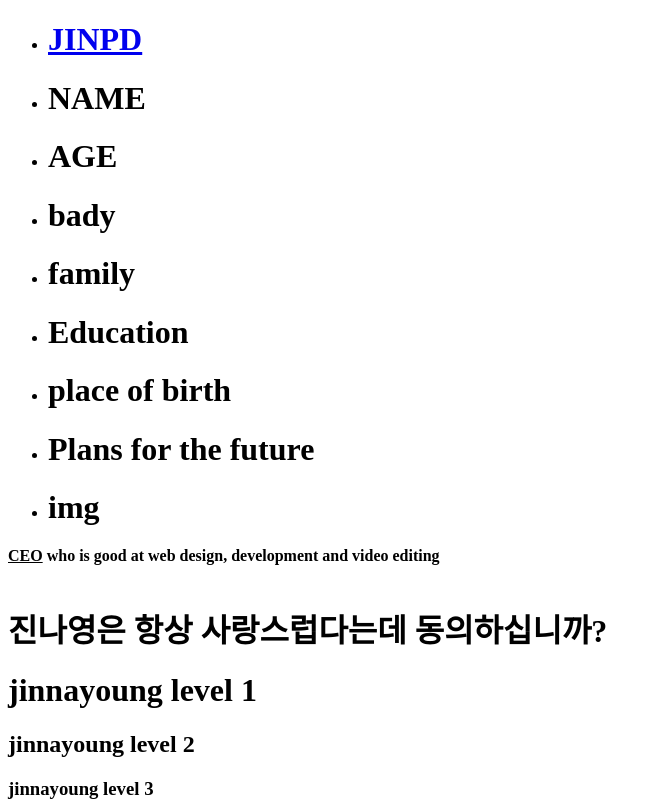
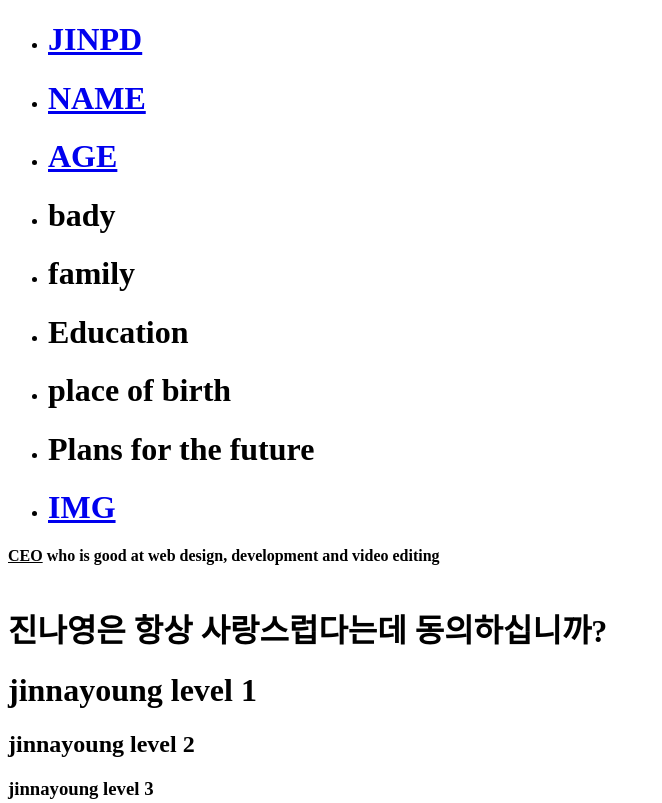
Before and after one commit to jinpd/web1, a plain HTML site: page index.html in a window 1280 px wide. Shown: the top 803 px of the page, without its empty margins (0-662 px from the left). Drawn offline with Linux system fonts and the light colour scheme.

Commit message:
Add files via upload

```diff
--- a/index.html
+++ b/index.html
@@ -7,14 +7,14 @@
 <body>
 <ul>
  <li><h1><a href="http://www.jinpd.net">JINPD</a></h1></li>
-<li><h1>NAME</h1></li>
-<li><h1>AGE</h1></li>
+<li><h1><a href="2.html">NAME</a></h1></li>
+<li><h1><a href="3.html">AGE</a></h1></li>
 <li><h1>bady</h1></li>
 <li><h1>family</h1></li>
 <li><h1>Education</h1></li>
 <li><h1>place of birth</h1></li>
 <li><h1>Plans for the future</h1></li>
-<li><h1>img</h1></li>
+<li><h1><a href="8.html">IMG</a></h1></li>
 </ul>
 
 
```
